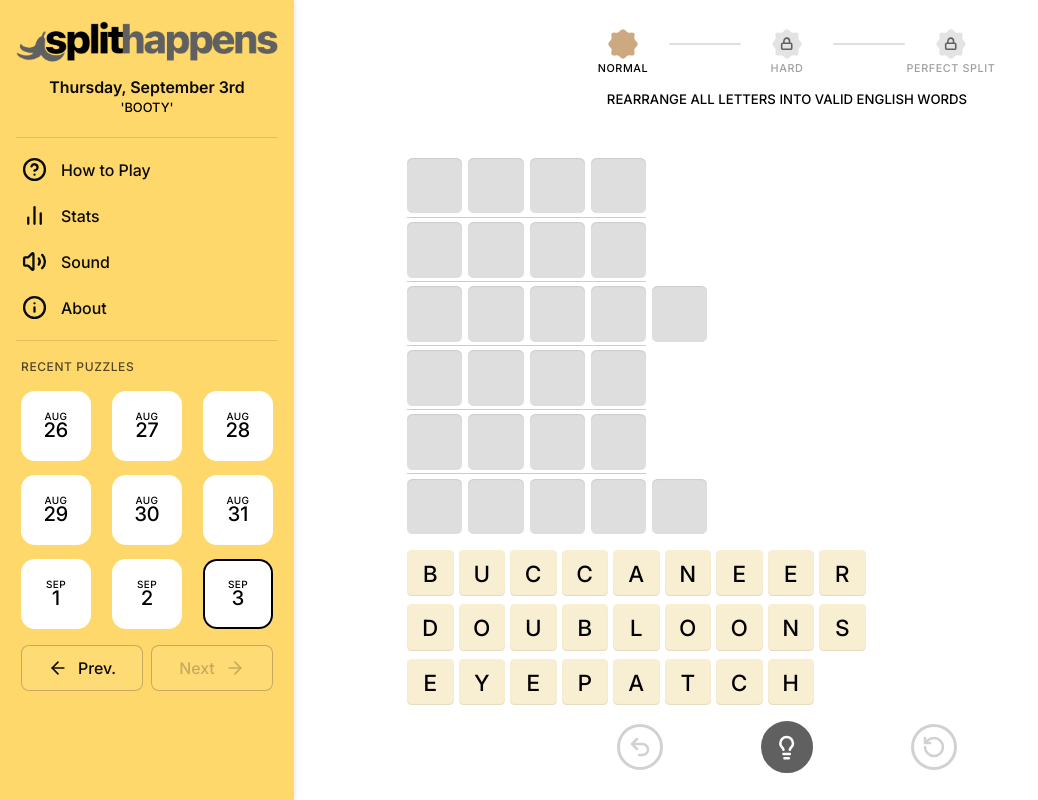
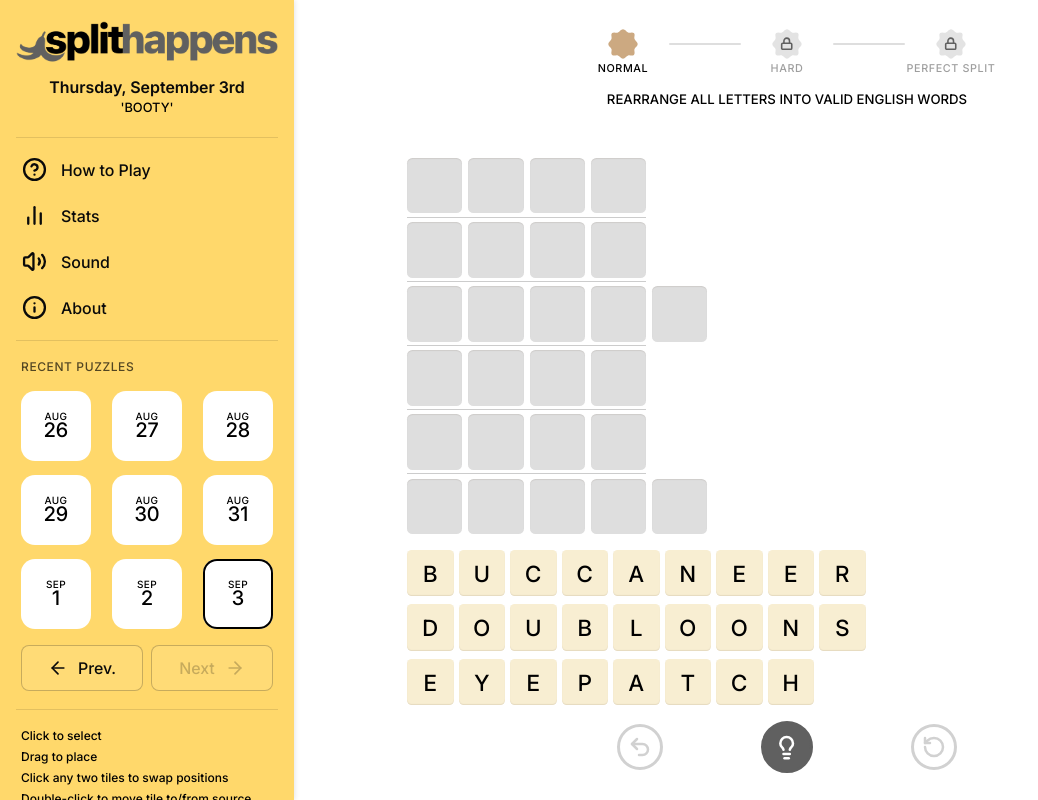
Before and after one commit to UncommonCrawl/SplitHappensWeb, a React (Vite) app: page / in a window 1280 px wide. Shown: the whole page, without its empty margins (0-1038 px from the left). Built offline with nearby package versions, Linux system fonts and the light colour scheme.

Commit message:
Added rules to sidebar

```diff
--- a/src/App.tsx
+++ b/src/App.tsx
@@ -828,6 +828,13 @@ export default function App() {
             <button className="archive-button" disabled={!hasNextPage} onClick={() => setArchivePage((page) => Math.max(0, page - 1))}><span>Next</span><ArrowRight /></button>
           </div>
         </section>
+
+        <footer className="sidebar-controls" aria-label="Game controls">
+          <p>Click to select</p>
+          <p>Drag to place</p>
+          <p>Click any two tiles to swap positions</p>
+          <p>Double-click to move tile to/from source</p>
+        </footer>
       </aside>
 
       <div className="workspace" aria-busy={!words}>
@@ -960,7 +967,6 @@ export default function App() {
           <p>Rearrange every letter to form a valid English word in each row.</p>
           <p>Complete the Normal, Hard, and Perfect Split goals in order. For a Perfect Split, the highlighted target tiles must spell the featured word from top to bottom.</p>
           <p>Drag letters, or select a letter and then choose a target square. Double-click a placed tile to return it.</p>
-          <p>Hints fill one official answer row at a time.</p>
         </div>
       </Modal>}
 
--- a/src/styles.css
+++ b/src/styles.css
@@ -51,6 +51,8 @@ h1, h2, h3, strong, b { font-weight: 500; }
   position: sticky;
   top: 0;
   z-index: 5;
+  display: flex;
+  flex-direction: column;
 }
 .sidebar-brand { padding: 0 0 18px; text-align: center; border-bottom: 1px solid rgb(0 0 0 / 11%); }
 .wordmark { width: 100%; height: 48px; object-fit: contain; object-position: center; }
@@ -76,6 +78,16 @@ h1, h2, h3, strong, b { font-weight: 500; }
 .sidebar-actions button:hover:not(:disabled) { background: rgb(255 255 255 / 28%); }
 .sidebar-actions button:disabled { opacity: .45; cursor: not-allowed; }
 .sidebar-actions svg { width: 25px; height: 25px; stroke-width: 2.2; }
+.sidebar-controls {
+  margin-top: auto;
+  padding: 18px 5px 0;
+  color: #000;
+  font-size: 12px;
+  line-height: 1.35;
+  text-align: left;
+}
+.sidebar-controls p { margin: 0; }
+.sidebar-controls p + p { margin-top: 5px; }
 
 .workspace {
   position: relative;
@@ -394,6 +406,8 @@ button.gold-word:focus-visible { outline: 2px solid var(--selection); outline-of
   .archive-button { height: 42px; margin-top: 8px; }
   .puzzle-date-grid { margin-top: 8px; gap: 8px; }
   .puzzle-pagination { margin-top: 8px; gap: 6px; }
+  .sidebar-controls { padding-top: 12px; font-size: 11px; }
+  .sidebar-controls p + p { margin-top: 3px; }
   .modal:has(.modal-stats) { padding: 22px 36px 18px; }
   .modal:has(.modal-stats) h2 { margin-bottom: 14px; font-size: 36px; }
   .stats-streak-card { padding: 16px 34px 14px; }
@@ -423,6 +437,8 @@ button.gold-word:focus-visible { outline: 2px solid var(--selection); outline-of
   .puzzle-date-grid { margin-top: 4px; gap: 6px; }
   .puzzle-pagination { margin-top: 4px; gap: 4px; }
   .puzzle-date-button { --puzzle-month-size: clamp(6px, 5cqw, 8px); }
+  .sidebar-controls { padding-top: 7px; font-size: 10px; }
+  .sidebar-controls p + p { margin-top: 1px; }
 }
 
 @media (hover: hover) and (pointer: fine) and (min-width: 1051px) {
```
